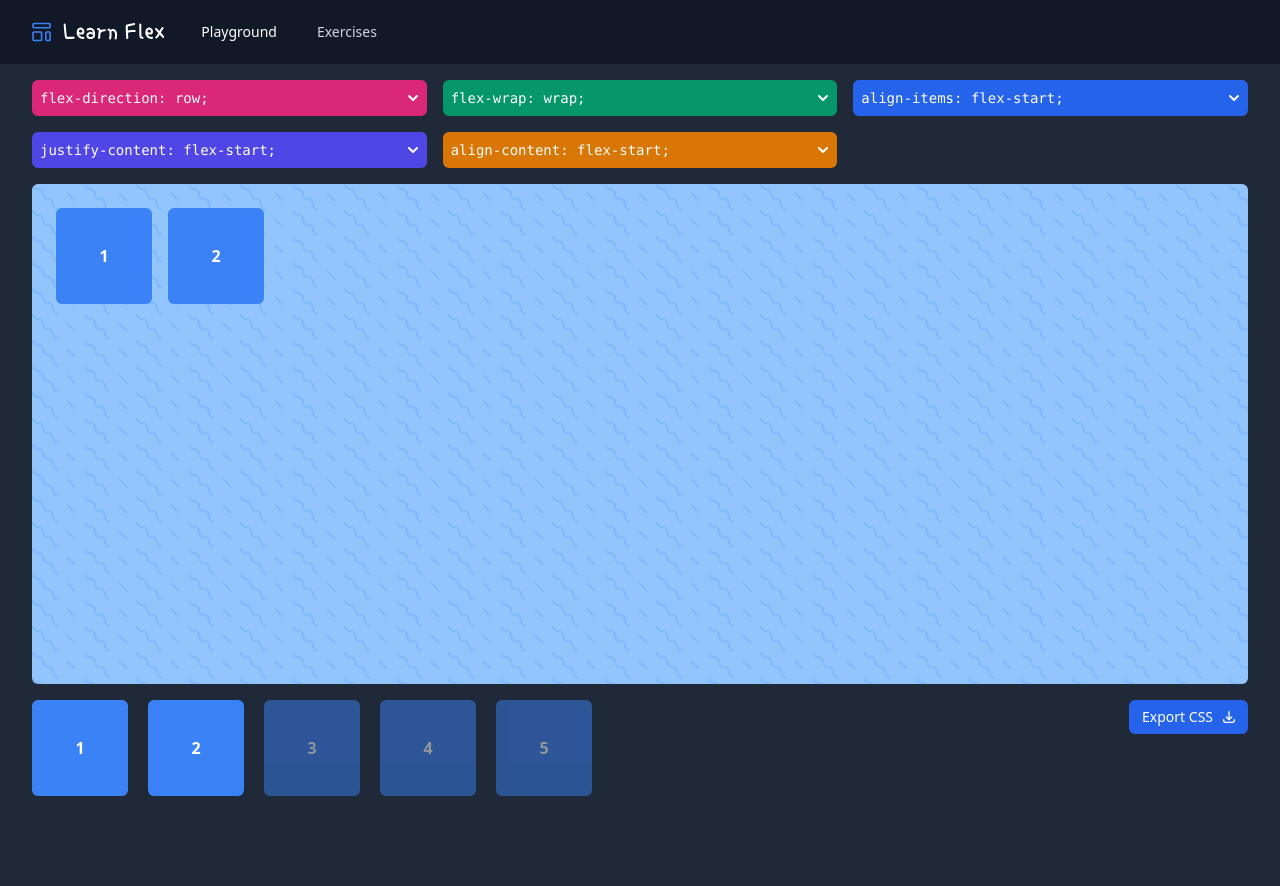
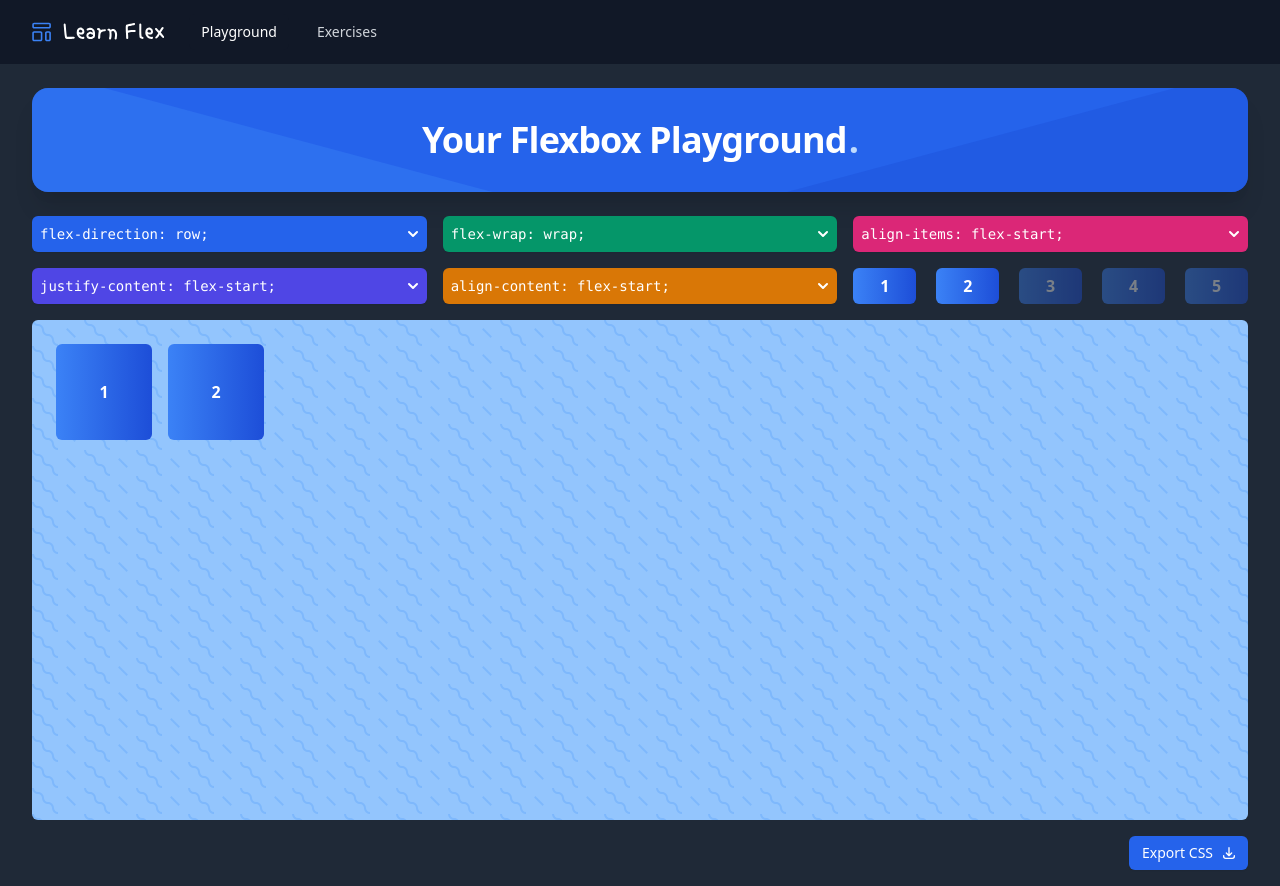
Before and after one commit to Corentints/learn-flexbox, a Next.js app: page /playground in a window 1280 px wide. Before the commit the page ends 812 px from the top, so only its background shows below. Built offline with nearby package versions, Linux system fonts and the light colour scheme.

Commit message:
style: improve playground + add hero

```diff
--- /dev/null
+++ b/components/layout/Hero.jsx
@@ -0,0 +1,24 @@
+const Hero = ({ title }) => (
+  <div className="relative my-6">
+    <div className="w-full">
+      <div className="relative px-6 py-10 overflow-hidden bg-blue-600 shadow-xl rounded-2xl sm:px-12 sm:py-8">
+        <div aria-hidden="true" className="absolute inset-0 -mt-72 sm:-mt-32 md:mt-0">
+          <svg className="absolute inset-0 w-full h-full" preserveAspectRatio="xMidYMid slice" xmlns="http://www.w3.org/2000/svg" fill="none" viewBox="0 0 1463 360">
+            <path className="text-blue-500 text-opacity-40" fill="currentColor" d="M-82.673 72l1761.849 472.086-134.327 501.315-1761.85-472.086z" />
+            <path className="text-blue-700 text-opacity-40" fill="currentColor" d="M-217.088 544.086L1544.761 72l134.327 501.316-1761.849 472.086z" />
+          </svg>
+        </div>
+        <div className="relative">
+          <div className="sm:text-center">
+            <h2 className="text-3xl font-extrabold tracking-tight text-white sm:text-4xl">
+              {title}
+              <span className="ml-0.5 text-blue-200 font-bold">.</span>
+            </h2>
+          </div>
+        </div>
+      </div>
+    </div>
+  </div>
+);
+
+export default Hero;
--- a/components/playground/ExportCSS.jsx
+++ b/components/playground/ExportCSS.jsx
@@ -34,14 +34,13 @@
 
             <span className="hidden sm:inline-block sm:align-middle sm:h-screen" aria-hidden="true">&#8203;</span>
 
-            <div className="inline-block px-4 pt-5 pb-4 overflow-hidden text-left align-bottom transition-all transform bg-white rounded-lg shadow-xl sm:my-8 sm:align-middle sm:max-w-sm sm:w-full sm:p-6" role="dialog" aria-modal="true" aria-labelledby="modal-headline">
+            <div className="inline-block w-full px-4 pt-5 pb-4 overflow-hidden text-left align-bottom transition-all transform bg-gray-800 rounded-lg shadow-xl sm:my-8 sm:align-middle sm:max-w-sm sm:w-full sm:p-4" role="dialog" aria-modal="true" aria-labelledby="modal-headline">
               <div>
-                <div className="flex items-center justify-center w-12 h-12 mx-auto bg-green-100 rounded-full">
-                  <svg className="w-6 h-6 text-green-600" fill="none" stroke="currentColor" viewBox="0 0 24 24" xmlns="http://www.w3.org/2000/svg"><path strokeLinecap="round" strokeLinejoin="round" strokeWidth="2" d="M4 16v1a3 3 0 003 3h10a3 3 0 003-3v-1m-4-4l-4 4m0 0l-4-4m4 4V4" /></svg>
-
+                <div className="flex items-center justify-center w-12 h-12 mx-auto bg-blue-200 rounded-full">
+                  <svg className="w-6 h-6 text-blue-600" fill="none" stroke="currentColor" viewBox="0 0 24 24" xmlns="http://www.w3.org/2000/svg"><path strokeLinecap="round" strokeLinejoin="round" strokeWidth="2" d="M4 16v1a3 3 0 003 3h10a3 3 0 003-3v-1m-4-4l-4 4m0 0l-4-4m4 4V4" /></svg>
                 </div>
                 <div className="relative mt-3 text-center sm:mt-5">
-                  <h3 className="text-lg font-medium leading-6 text-gray-900" id="modal-headline">
+                  <h3 className="text-lg font-medium leading-6 text-blue-400" id="modal-headline">
                     Your exported CSS
                   </h3>
                   <button
@@ -58,7 +57,7 @@
                     copy
 
                   </button>
-                  <div className="p-4 mt-4 bg-gray-200 rounded-md">
+                  <div className="p-4 mt-4 bg-gray-300 rounded-md">
                     <code className="text-sm text-left">
                       {exportedCSSHTML.map((css) => (
                         <div>{css}</div>
--- a/components/playground/FlexProperties.jsx
+++ b/components/playground/FlexProperties.jsx
@@ -1,14 +1,15 @@
 import ButtonsGroup from './PropertyButtonGroup';
+import SquaresSelector from './SquaresSelector';
 
 const FlexProperties = ({
   flexDirection, setFlexDirection, flexWrap, setFlexWrap, alignItems, setAlignItems, justifyContent,
-  setJustifyContent, alignContent, setAlignContent,
+  setJustifyContent, alignContent, setAlignContent, squareCount, setSquareCount,
 }) => (
-  <div className="grid justify-between w-full grid-cols-3 gap-4 mb-4">
+  <div className="grid justify-between w-full grid-cols-1 gap-4 mb-4 sm:grid-cols-2 lg:grid-cols-3">
     <ButtonsGroup
       title="flex-direction"
-      color="pink"
-      propertiesName={['column', 'row']}
+      color="blue"
+      propertiesName={['row', 'column']}
       currentProperty={flexDirection}
       setProperty={setFlexDirection}
     />
@@ -23,7 +24,7 @@
 
     <ButtonsGroup
       title="align-items"
-      color="blue"
+      color="pink"
       propertiesName={['flex-start', 'flex-end', 'center', 'stretch', 'baseline']}
       currentProperty={alignItems}
       setProperty={setAlignItems}
@@ -44,6 +45,12 @@
       currentProperty={alignContent}
       setProperty={setAlignContent}
     />
+
+    <SquaresSelector
+      squareCount={squareCount}
+      setSquareCount={setSquareCount}
+      squareNumber="5"
+    />
   </div>
 );
 
--- a/components/playground/PropertyButtonGroup.jsx
+++ b/components/playground/PropertyButtonGroup.jsx
@@ -1,4 +1,5 @@
 import { useState } from 'react';
+import { Menu, Transition } from '@headlessui/react';
 import Button from './PropertyButton';
 
 const ButtonsGroup = ({
@@ -7,7 +8,11 @@
   const [opened, setOpened] = useState(false);
   return (
     <div className="relative flex flex-col rounded-md">
-      <button type="button" onClick={() => setOpened(!opened)} className={`flex items-center justify-between ${currentProperty === 'unset' ? 'opacity-60' : ''}  bg-${color}-600 text-white text-sm font-medium rounded-t-md ${opened ? 'rounded-b-none' : 'rounded-b-md'} p-2`}>
+      <Menu>
+        {({ open }) => (
+          <>
+            <span className="rounded-md shadow-sm">
+              <Menu.Button className={`w-full flex items-center justify-between ${currentProperty === 'unset' ? 'opacity-60' : ''}  bg-${color}-600 text-white text-sm font-medium rounded-t-md ${opened ? 'rounded-b-none' : 'rounded-b-md'} p-2`}>
                 <code>
                   {title}
                   {currentProperty !== 'unset' ? ':' : ''}
@@ -17,16 +22,25 @@
                 <svg className="w-5 h-5 ml-2 -mr-1" xmlns="http://www.w3.org/2000/svg" viewBox="0 0 20 20" fill="currentColor" aria-hidden="true">
                   <path fillRule="evenodd" d="M5.293 7.293a1 1 0 011.414 0L10 10.586l3.293-3.293a1 1 0 111.414 1.414l-4 4a1 1 0 01-1.414 0l-4-4a1 1 0 010-1.414z" clipRule="evenodd" />
                 </svg>
-      </button>
-      <div className={`${opened ? 'flex' : 'hidden'} origin-top-right absolute right-0 mt-9 z-50 shadow-md w-full flex-col items-center justify-between p-2 truncate bg-white border-b border-l border-r border-gray-200 rounded-b-md`}>
-        <Button
-          setOpened={setOpened}
-          color={color}
-          propertyName="unset"
-          currentProperty={currentProperty}
-          setProperty={setProperty}
-        />
+              </Menu.Button>
+            </span>
+
+            <Transition
+              show={open}
+              enter="z-50 transition ease-out duration-100"
+              enterFrom="z-50 transform opacity-0 scale-95"
+              enterTo="z-50 transform opacity-100 scale-100"
+              leave="z-50 transition ease-in duration-75"
+              leaveFrom="z-50 transform opacity-100 scale-100"
+              leaveTo="z-50 transform opacity-0 scale-95"
+            >
+              <Menu.Items
+                static
+                className="absolute right-0 z-50 w-56 w-full mt-1 origin-top-right bg-white border border-gray-200 divide-y divide-gray-100 rounded-md shadow-lg outline-none"
+              >
                 {propertiesName.map((propertyName) => (
+                  <Menu.Item className="border-none">
+                    <div>
                       <Button
                         setOpened={setOpened}
                         color={color}
@@ -34,8 +48,14 @@
                         currentProperty={currentProperty}
                         setProperty={setProperty}
                       />
+                    </div>
+                  </Menu.Item>
                 ))}
-      </div>
+              </Menu.Items>
+            </Transition>
+          </>
+        )}
+      </Menu>
     </div>
   );
 };
--- a/components/playground/SquaresSelector.jsx
+++ b/components/playground/SquaresSelector.jsx
@@ -1,7 +1,7 @@
 const SquaresSelector = ({ squareCount, setSquareCount, squareNumber }) => {
   const squares = [];
   for (let index = 1; index <= squareNumber; index += 1) {
-    squares.push(<button type="button" className={`flex rounded-md items-center justify-center w-24 h-24 font-bold text-white bg-blue-500 ${squareCount < index ? 'opacity-50' : ''}`} onClick={() => setSquareCount(index)}>{index}</button>);
+    squares.push(<button type="button" className={`flex rounded-md items-center justify-center w-full h-12 sm:h-full font-bold text-white bg-gradient-to-r from-blue-500 to-blue-700 ${squareCount < index ? 'opacity-40' : ''}`} onClick={() => setSquareCount(index)}>{index}</button>);
   }
   return (
     <div className="flex flex-row gap-5">
--- a/pages/playground.jsx
+++ b/pages/playground.jsx
@@ -1,10 +1,10 @@
 import { useState } from 'react';
 import FlexProperties from '../components/playground/FlexProperties';
 import FlexPlayGround from '../components/playground/FlexPlayGround';
-import SquaresSelector from '../components/playground/SquaresSelector';
 import ExportCSS from '../components/playground/ExportCSS';
 
 import Navbar from '../components/layout/Navbar';
+import Hero from '../components/layout/Hero';
 
 const PlayGroundPage = () => {
   const [squareCount, setSquareCount] = useState(2);
@@ -22,13 +22,14 @@
   const squares = [];
 
   for (let i = 0; i < squareCount; i += 1) {
-    squares.push(<div className="flex items-center justify-center w-24 h-24 m-2 mb-2 font-bold text-white bg-blue-500 rounded-md">{i + 1}</div>);
+    squares.push(<div className="flex items-center justify-center w-24 h-24 m-2 mb-2 font-bold text-white rounded-md bg-gradient-to-r from-blue-500 to-blue-700">{i + 1}</div>);
   }
 
   return (
     <>
       <Navbar />
       <div className="px-2 mx-auto mt-4 max-w-7xl sm:px-6 lg:px-8">
+        <Hero title="Your Flexbox Playground" />
         <FlexProperties
           flexDirection={flexDirection}
           setFlexDirection={setFlexDirection}
@@ -40,17 +41,14 @@
           setFlexWrap={setFlexWrap}
           alignContent={alignContent}
           setAlignContent={setAlignContent}
+          squareCount={squareCount}
+          setSquareCount={setSquareCount}
         />
         <FlexPlayGround
           flexProperties={flexProperties}
           squares={squares}
         />
-        <div className="flex items-start justify-between py-4">
-          <SquaresSelector
-            squareCount={squareCount}
-            setSquareCount={setSquareCount}
-            squareNumber="5"
-          />
+        <div className="flex items-start justify-end py-4">
           <ExportCSS
             flexProperties={flexProperties}
           />
```
Lines whose indentation alone changed are shown as unchanged.
